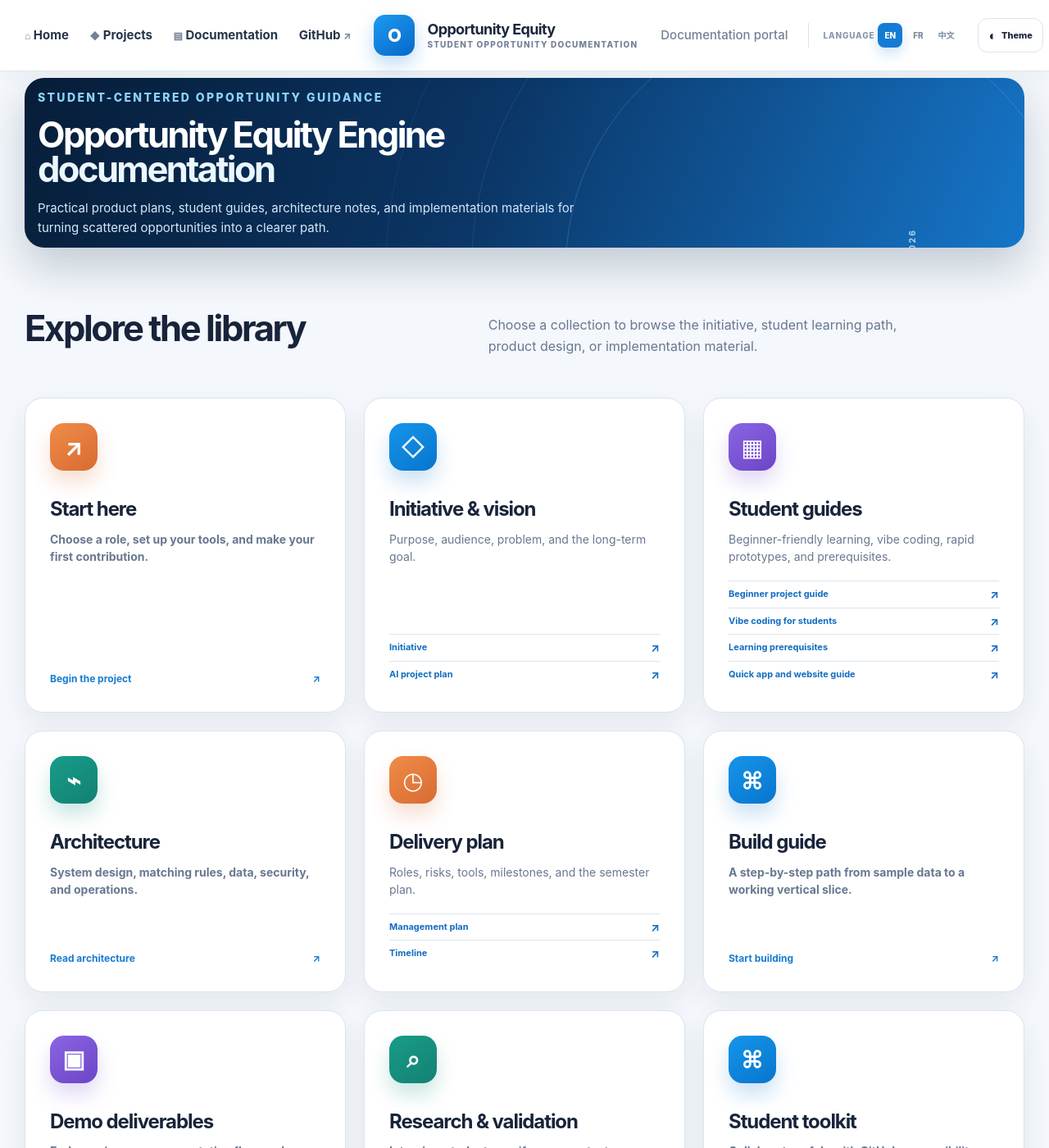
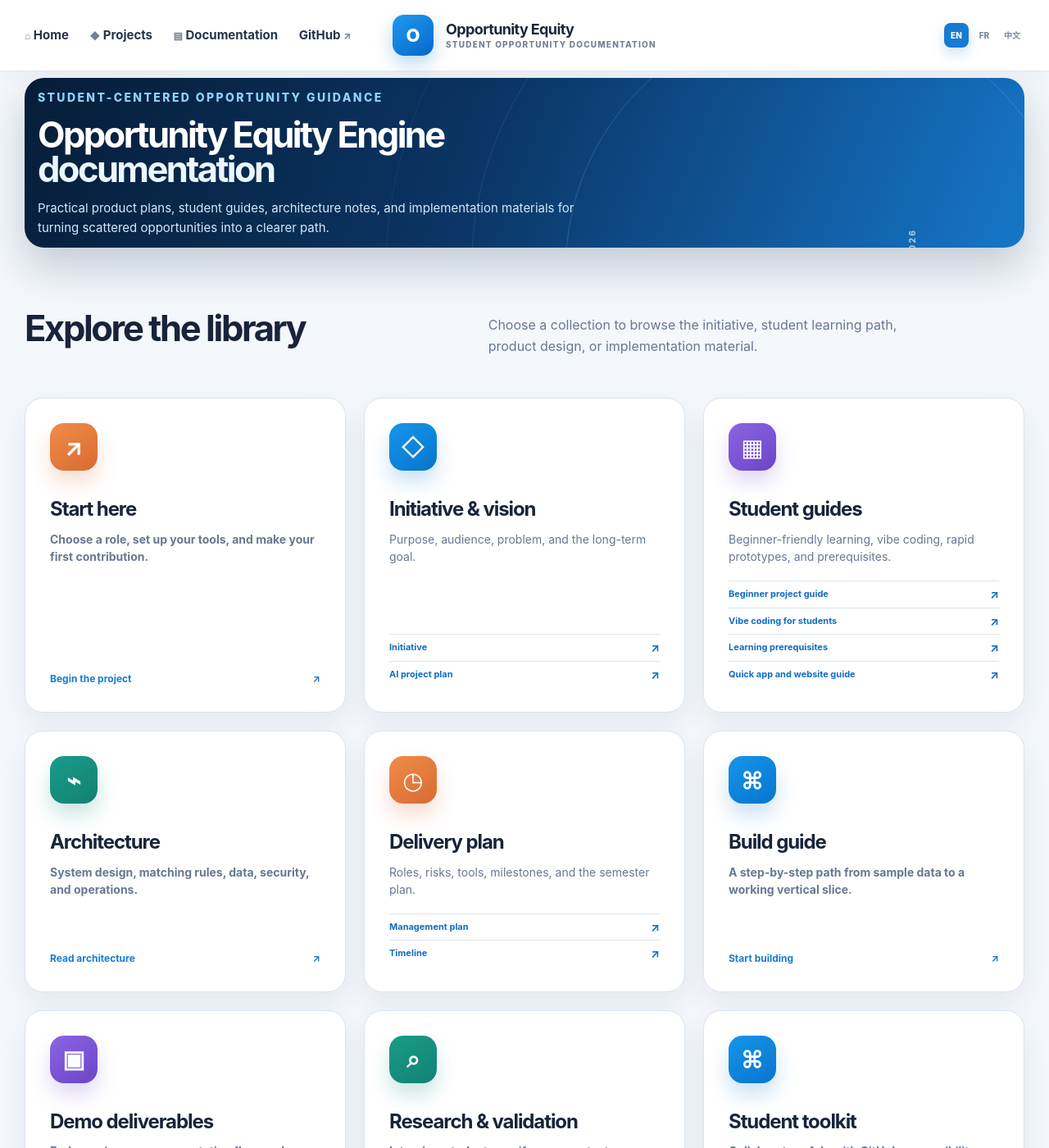
Before and after one commit to andyxuan2010/OpportunityEquityEngine, a Jekyll site: the page built from index.md, in a window 1280 px wide and 1400 px high. Shown: the whole window at 82% size. Built offline with Jekyll 4.4.1, drawn with Linux system fonts in a browser that asks for light colours.

Commit message:
Simplify documentation navigation labels

```diff
--- a/_includes/site-nav.html
+++ b/_includes/site-nav.html
@@ -3,24 +3,18 @@
   {% assign nav_projects = '项目' %}
   {% assign nav_docs = '文档' %}
   {% assign nav_github = 'GitHub' %}
-  {% assign portal_label = '文档门户' %}
-  {% assign language_label = '语言' %}
   {% assign brand_subtitle = '学生机会文档' %}
 {% elsif page.locale == 'fr' %}
   {% assign nav_home = 'Accueil' %}
   {% assign nav_projects = 'Projets' %}
   {% assign nav_docs = 'Documentation' %}
   {% assign nav_github = 'GitHub' %}
-  {% assign portal_label = 'Portail documentaire' %}
-  {% assign language_label = 'Langue' %}
   {% assign brand_subtitle = 'DOCUMENTATION DES OPPORTUNITÉS ÉTUDIANTES' %}
 {% else %}
   {% assign nav_home = 'Home' %}
   {% assign nav_projects = 'Projects' %}
   {% assign nav_docs = 'Documentation' %}
   {% assign nav_github = 'GitHub' %}
-  {% assign portal_label = 'Documentation portal' %}
-  {% assign language_label = 'Language' %}
   {% assign brand_subtitle = 'STUDENT OPPORTUNITY DOCUMENTATION' %}
 {% endif %}
 {% assign language_en = page.translation_en | default: page.url | replace: '.md', '.html' %}
@@ -39,14 +33,11 @@
       <span class="brand-copy"><strong>Opportunity Equity</strong><small>{{ brand_subtitle }}</small></span>
     </a>
     <div class="nav-secondary">
-      <span class="portal-label">{{ portal_label }}</span>
       <div class="language-switcher" aria-label="Choose language">
-        <span class="language-label">{{ language_label }}</span>
         <a class="language-option{% if page.locale == nil or page.locale == 'en' %} active{% endif %}" href="{{ language_en | replace: '.md', '.html' | relative_url }}" lang="en">EN</a>
         <a class="language-option{% if page.locale == 'fr' %} active{% endif %}" href="{{ language_fr | replace: '.md', '.html' | relative_url }}" lang="fr">FR</a>
         <a class="language-option{% if page.locale == 'zh' %} active{% endif %}" href="{{ language_zh | replace: '.md', '.html' | relative_url }}" lang="zh-CN">中文</a>
       </div>
-      <button class="theme-button" type="button" data-theme-toggle aria-label="Toggle color theme"><span aria-hidden="true">◐</span><span class="theme-button-label">Theme</span></button>
     </div>
   </div>
 </header>
--- a/_includes/theme-toggle.html
+++ /dev/null
@@ -1,30 +0,0 @@
-<script>
-  (() => {
-    const root = document.documentElement;
-    const saved = localStorage.getItem('oee-theme');
-    if (saved === 'dark') root.dataset.theme = 'dark';
-    const button = document.querySelector('[data-theme-toggle]');
-    if (!button) return;
-    button.addEventListener('click', () => {
-      const dark = root.dataset.theme !== 'dark';
-      root.dataset.theme = dark ? 'dark' : 'light';
-      localStorage.setItem('oee-theme', dark ? 'dark' : 'light');
-      button.setAttribute('aria-label', dark ? 'Use light theme' : 'Use dark theme');
-    });
-  })();
-</script>
-<script>
-  (() => {
-    const locale = '{{ page.locale | default: "en" }}';
-    const suffix = locale === 'zh' ? '.CN' : '.FR';
-    document.querySelectorAll('a[href]').forEach((link) => {
-      const href = link.getAttribute('href');
-      if (!href || /^(?:[a-z]+:|\/\/|#)/i.test(href)) return;
-      let target = href.replace(/\.md(?=($|#|\?))/i, '.html');
-      if (!link.classList.contains('language-option') && locale !== 'en' && /\.html(?:$|#|\?)/i.test(target) && !/\.(?:CN|FR)\.html(?:$|#|\?)/i.test(target)) {
-        target = target.replace(/\.html(?=($|#|\?))/i, `${suffix}.html`);
-      }
-      link.href = target;
-    });
-  })();
-</script>
--- a/_layouts/default.html
+++ b/_layouts/default.html
@@ -51,6 +51,5 @@
         <a href="{{ site.github.repository_url }}">View repository <span aria-hidden="true">↗</span></a>
       </div>
     </footer>
-    {% include theme-toggle.html %}
   </body>
 </html>
--- a/_layouts/home.html
+++ b/_layouts/home.html
@@ -37,6 +37,5 @@
         <a href="{{ site.github.repository_url }}">View repository <span aria-hidden="true">↗</span></a>
       </div>
     </footer>
-    {% include theme-toggle.html %}
   </body>
 </html>
--- a/assets/css/style.scss
+++ b/assets/css/style.scss
@@ -61,7 +61,7 @@ button { font: inherit; }
 .nav-primary, .nav-secondary { display: flex; align-items: center; gap: clamp(15px, 2vw, 34px); }
 .nav-primary { justify-self: start; }
 .nav-secondary { justify-self: end; gap: 24px; }
-.nav-primary a, .portal-label {
+.nav-primary a {
   color: #26344a;
   font-size: 15px;
   font-weight: 700;
@@ -69,9 +69,7 @@ button { font: inherit; }
 }
 .nav-primary a:hover, .nav-primary a:focus-visible { color: var(--blue); }
 .nav-primary a span { color: #738197; font-size: 12px; }
-.portal-label { color: #738197; font-weight: 500; }
-.language-switcher { display: inline-flex; align-items: center; gap: 4px; padding-left: 18px; border-left: 1px solid var(--line); }
-.language-label { color: #8a98aa; font-size: 10px; font-weight: 800; letter-spacing: .08em; text-transform: uppercase; }
+.language-switcher { display: inline-flex; align-items: center; gap: 4px; }
 .language-option { min-width: 30px; min-height: 30px; display: inline-grid; place-items: center; padding: 0 5px; border-radius: 8px; color: #7a899e; font-size: 10px; font-weight: 850; }
 .language-option:hover, .language-option:focus-visible { color: var(--blue); background: var(--soft-blue); }
 .language-option.active { color: white; background: var(--blue); box-shadow: 0 7px 16px rgba(22, 123, 211, .22); }
@@ -91,23 +89,6 @@ button { font: inherit; }
 .brand-copy { display: flex; flex-direction: column; gap: 4px; }
 .brand-copy strong { color: #1b273d; font-size: 18px; line-height: 1; letter-spacing: -.035em; }
 .brand-copy small { color: #738197; font-size: 10px; font-weight: 800; letter-spacing: .12em; line-height: 1; }
-.theme-button {
-  min-width: 58px;
-  min-height: 42px;
-  display: inline-flex;
-  align-items: center;
-  justify-content: center;
-  gap: 6px;
-  padding: 0 12px;
-  border: 1px solid var(--line);
-  border-radius: 12px;
-  color: var(--ink);
-  background: var(--surface);
-  cursor: pointer;
-}
-.theme-button:hover { border-color: var(--blue-bright); color: var(--blue); }
-.theme-button-label { font-size: 11px; font-weight: 800; }
-
 .site-main { min-height: calc(100vh - 164px); padding: 8px 0 56px; }
 .project-hero {
   min-height: 0;
@@ -344,11 +325,8 @@ button { font: inherit; }
 [data-theme="dark"] body { --ink: #e7effa; --muted: #a9b9d0; --surface: #111e32; --background: #091322; --line: #263a56; --soft-blue: #152b46; --navy: #c9e8ff; }
 [data-theme="dark"] .site-nav, [data-theme="dark"] .site-footer { border-color: var(--line); background: rgba(9, 19, 34, .94); }
 [data-theme="dark"] .nav-primary a, [data-theme="dark"] .brand-copy strong { color: #e7effa; }
-[data-theme="dark"] .portal-label, [data-theme="dark"] .brand-copy small { color: #95a9c5; }
-[data-theme="dark"] .language-switcher { border-color: var(--line); }
-[data-theme="dark"] .language-label, [data-theme="dark"] .language-option { color: #95a9c5; }
+[data-theme="dark"] .brand-copy small, [data-theme="dark"] .language-option { color: #95a9c5; }
 [data-theme="dark"] .language-option:hover, [data-theme="dark"] .language-option:focus-visible { color: #8ed4ff; background: var(--soft-blue); }
-[data-theme="dark"] .theme-button { border-color: var(--line); color: #e7effa; background: var(--surface); }
 [data-theme="dark"] .home-content h2, [data-theme="dark"] .document-content h1, [data-theme="dark"] .document-content h2, [data-theme="dark"] .home-content h3, [data-theme="dark"] .document-content h3, [data-theme="dark"] .document-content h4 { color: #e7effa; }
 [data-theme="dark"] .home-content > h2:nth-of-type(2) ~ h3 { border-color: var(--line); background: var(--surface); }
 [data-theme="dark"] .library-card { border-color: var(--line); background: var(--surface); }
@@ -360,7 +338,6 @@ button { font: inherit; }
   .nav-inner { grid-template-columns: auto 1fr auto; }
   .nav-primary { gap: 14px; }
   .nav-primary a { font-size: 13px; }
-  .portal-label { display: none; }
 }
 @media (max-width: 1000px) {
   .document-reader { display: block; width: min(100%, 1050px); }
@@ -379,11 +356,7 @@ button { font: inherit; }
   .brand-copy strong { font-size: 14px; }
   .brand-copy small { max-width: 180px; overflow: hidden; font-size: 7px; text-overflow: ellipsis; white-space: nowrap; }
   .nav-secondary { order: 3; }
-  .language-switcher { padding-left: 0; border-left: 0; }
-  .language-label { display: none; }
   .language-option { min-width: 27px; padding: 0 3px; font-size: 9px; }
-  .theme-button { min-width: 42px; min-height: 38px; padding: 0 9px; }
-  .theme-button-label { display: none; }
   .site-main { padding-top: 6px; padding-bottom: 48px; }
   .project-hero { min-height: 0; border-radius: 20px; padding: 12px 14px; align-items: flex-start; }
   .project-hero h1 { font-size: clamp(40px, 10vw, 58px); white-space: normal; }
@@ -429,7 +402,6 @@ button { font: inherit; }
   .nav-secondary { gap: 4px; }
   .language-switcher { gap: 1px; }
   .language-option { min-width: 24px; min-height: 30px; padding: 0 2px; }
-  .theme-button { min-width: 36px; padding: 0 7px; }
 }
 @media (prefers-reduced-motion: reduce) { html { scroll-behavior: auto; } }
 
```
